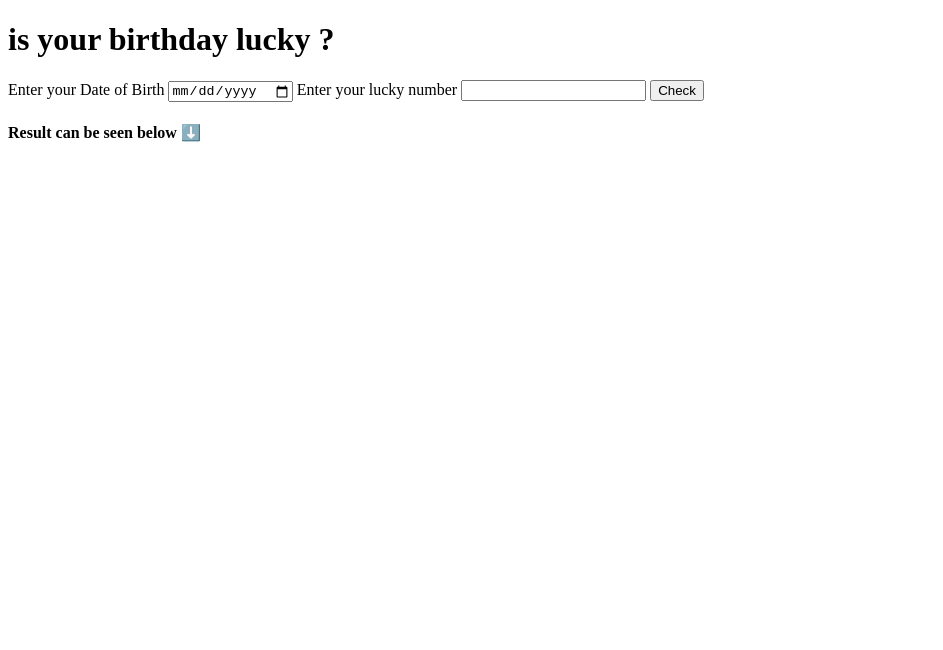
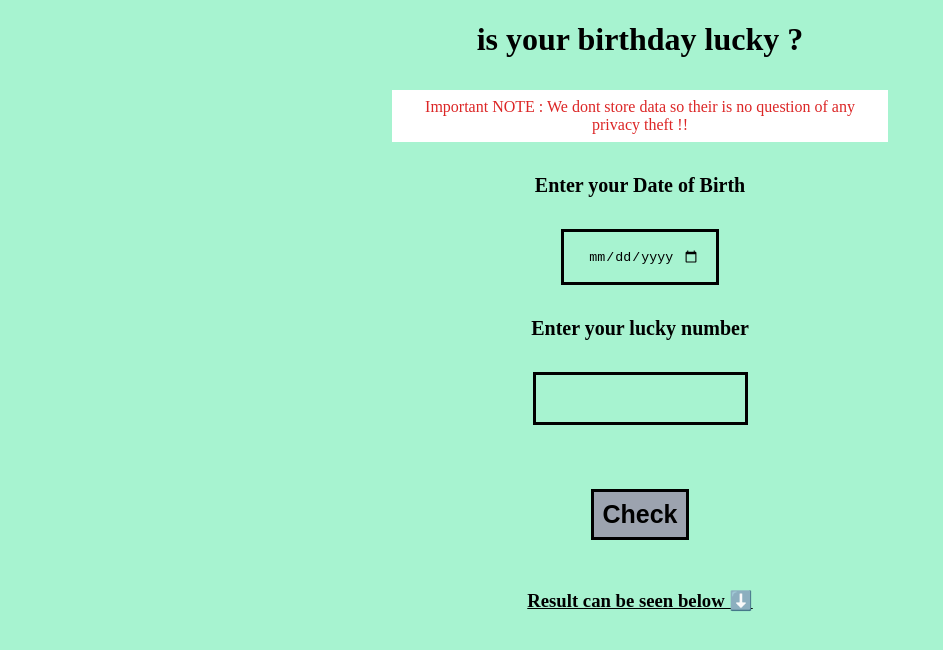
Before and after one commit to sharath-io/is-your-birthday-lucky, a plain HTML site: page index.html in a window 1280 px wide. Shown: the whole page, without its empty margins (0-943 px from the left). Drawn offline with Linux system fonts and the light colour scheme.

Commit message:
added styling for the app

```diff
--- a/index.html
+++ b/index.html
@@ -1,26 +1,33 @@
 <!DOCTYPE html>
 <html lang="en">
+
 <head>
     <meta charset="UTF-8">
     <meta http-equiv="X-UA-Compatible" content="IE=edge">
     <meta name="viewport" content="width=device-width, initial-scale=1.0">
     <title>Is your birthday lucky</title>
+
+    <link href="styles.css" rel="stylesheet">
 </head>
+
 <body>
-    <h1> is your birthday lucky ?</h1>
+    <h1> is your birthday lucky ? </h1>
 
-    <label for="date-of-birth">Enter your Date of Birth</label>
-    <input id="date-of-birth" type="date" placeholder="YYYY-MM-DD"  required>
+    <div class="imp">Important NOTE : We dont store data so their is no question of any privacy theft !!</div>
 
-    <label for="lucky-number">Enter your lucky number</label>
-    <input id="lucky-number" type="number"  required>
+    <label for="date-of-birth" class="label-class">Enter your Date of Birth</label>
+    <input id="date-of-birth" class="container" type="date" placeholder="YYYY-MM-DD" required>
+
+    <label for="lucky-number" class="label-class">Enter your lucky number</label>
+    <input id="lucky-number" class="container" type="number" required>
 
     <button id="check-button">Check</button>
 
-    <h4>Result can be seen below ⬇️ </h2>
+    <h3><u>Result can be seen below ⬇️ </u></h3>
     <div id="output"></div>
 
 
-    <script src="app.js" type="text/javascript"></script>
+        <script src="app.js" type="text/javascript"></script>
 </body>
+
 </html>
--- /dev/null
+++ b/styles.css
@@ -0,0 +1,47 @@
+:root{
+  --primary-color : #A7F3D0;
+  --button-color : #9CA3AF;
+  --secondary-color: #DC2626;
+}
+
+*{
+    background-color: var(--primary-color);
+    text-align: center;
+}
+
+.imp{
+   padding: 0.5rem;
+   color: var(--secondary-color);
+   background-color: white;
+   width: 38%;
+   margin: 2rem auto;
+}
+
+.container{
+    padding : 1rem;
+    margin:2rem auto;
+    border: 3px solid;
+    display:block;
+}
+
+.label-class{
+    font-size: 20px;
+    font-weight: bold;
+}
+
+#check-button{
+        padding: 0.5rem;
+        margin: 2rem auto;
+        font-weight: bold;
+        border: 3px solid;
+        font-size: 25px;
+        background-color: var(--button-color);
+        cursor: pointer;
+    }
+
+
+#output{
+    padding : 1rem;
+    font-size: 20px;
+    font-weight: bold;
+}
```
